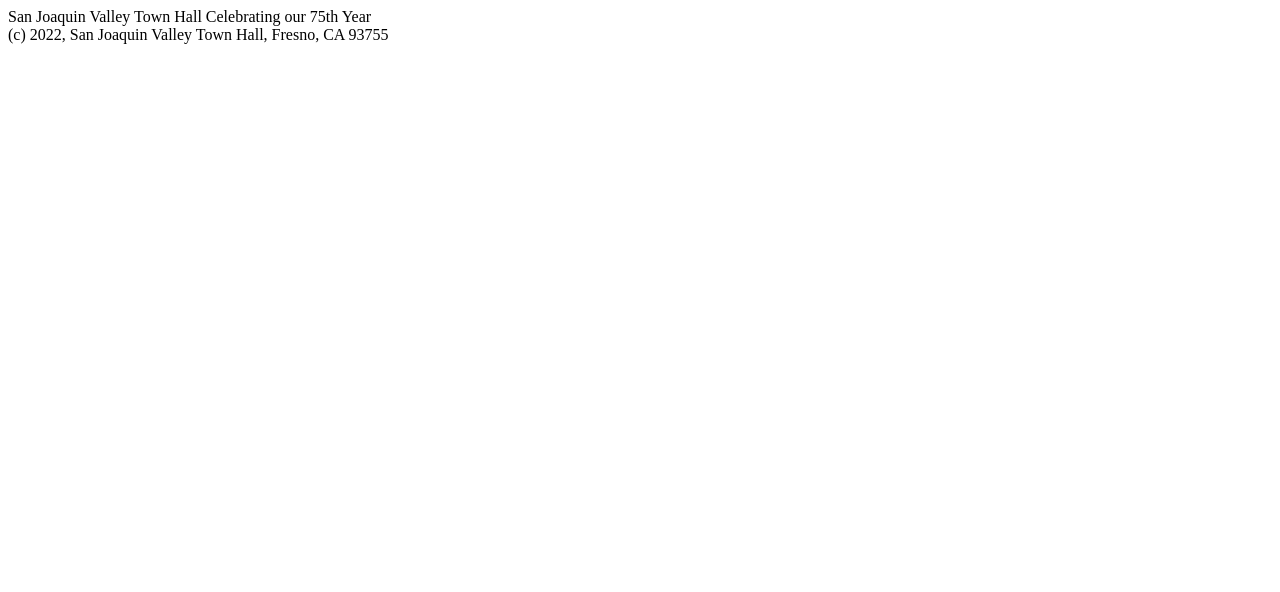
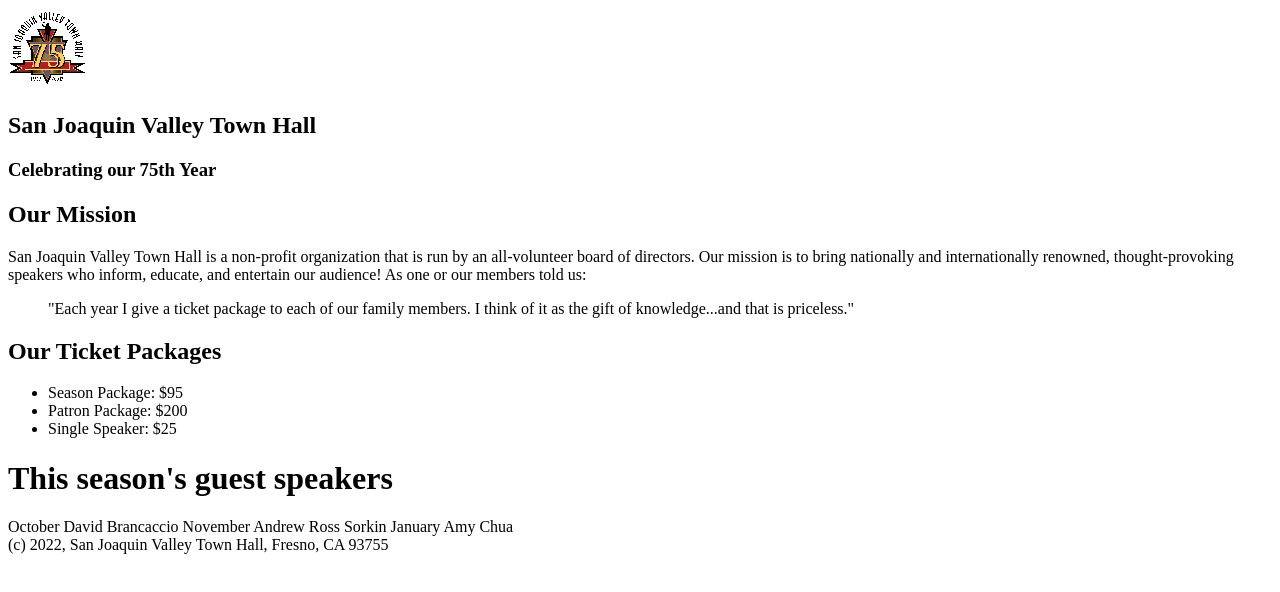
Before and after one commit to theamazins17/A05, a plain HTML site: page c3_index.html in a window 1280 px wide. Drawn offline with Linux system fonts and the light colour scheme.

Commit message:
made changes to c3_index.html

```diff
--- a/c3_index.html
+++ b/c3_index.html
@@ -9,11 +9,37 @@
 
 <body>
 	<header>
-		San Joaquin Valley Town Hall
-		Celebrating our 75th Year
+		<img src = "images/town_hall_logo.gif" alt = "Town Hall Logo" height = 80px />
+		<h2>San Joaquin Valley Town Hall</h2>
+		<h3>Celebrating our 75th Year</h3>
 	</header>
 	<main>
+		<h2>Our Mission</h2>
 
+		<p>San Joaquin Valley Town Hall is a non-profit organization that is run by an all-volunteer board of directors. Our mission is to bring nationally and internationally renowned, thought-provoking speakers who inform, educate, and entertain our audience! As one or our members told us:</p>
+
+		<blockquote>"Each year I give a ticket package to each of our family members. I think of it as the gift of knowledge...and that is priceless."</blockquote>
+
+
+		<h2>Our Ticket Packages</h2>
+		<ul>
+			<li>Season Package: $95</li>
+			<li>Patron Package: $200</li>
+			<li>Single Speaker: $25</li>
+		</ul>
+
+
+
+		<h1>This season's guest speakers</h1>
+
+		October
+		David Brancaccio
+
+		November
+		Andrew Ross Sorkin
+
+		January
+		Amy Chua
 	</main>
 	<footer>
 		(c) 2022, San Joaquin Valley Town Hall, Fresno, CA 93755
```
